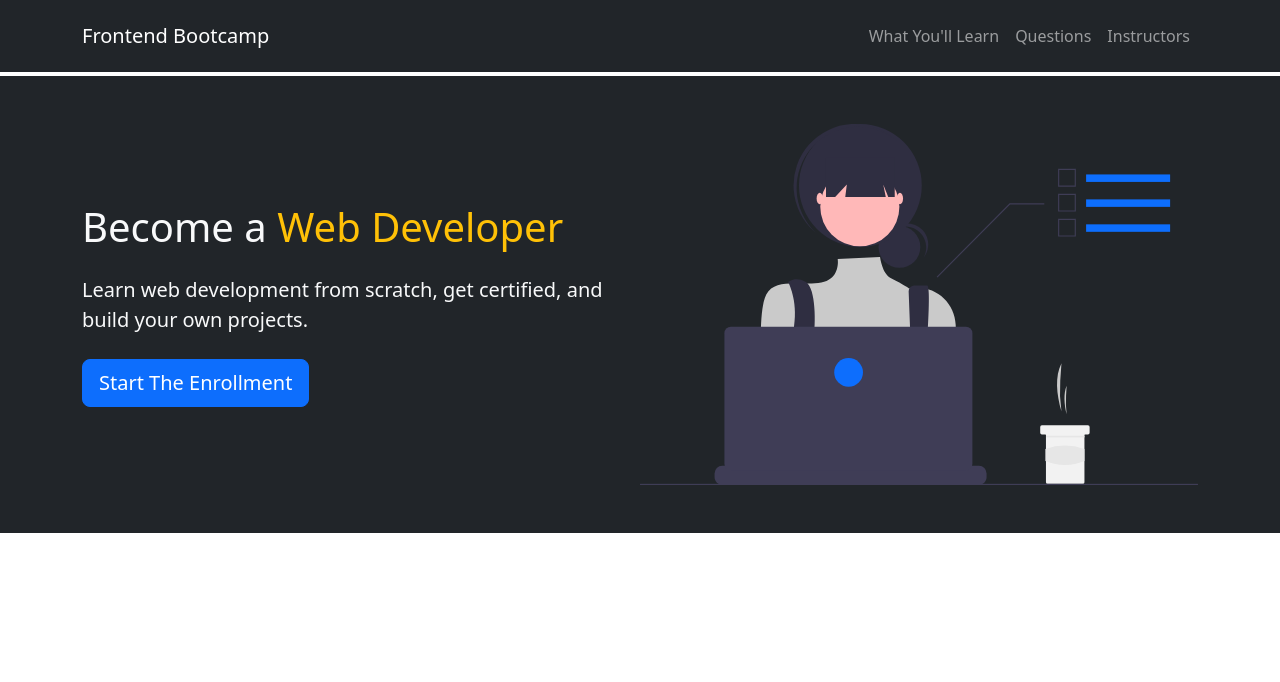
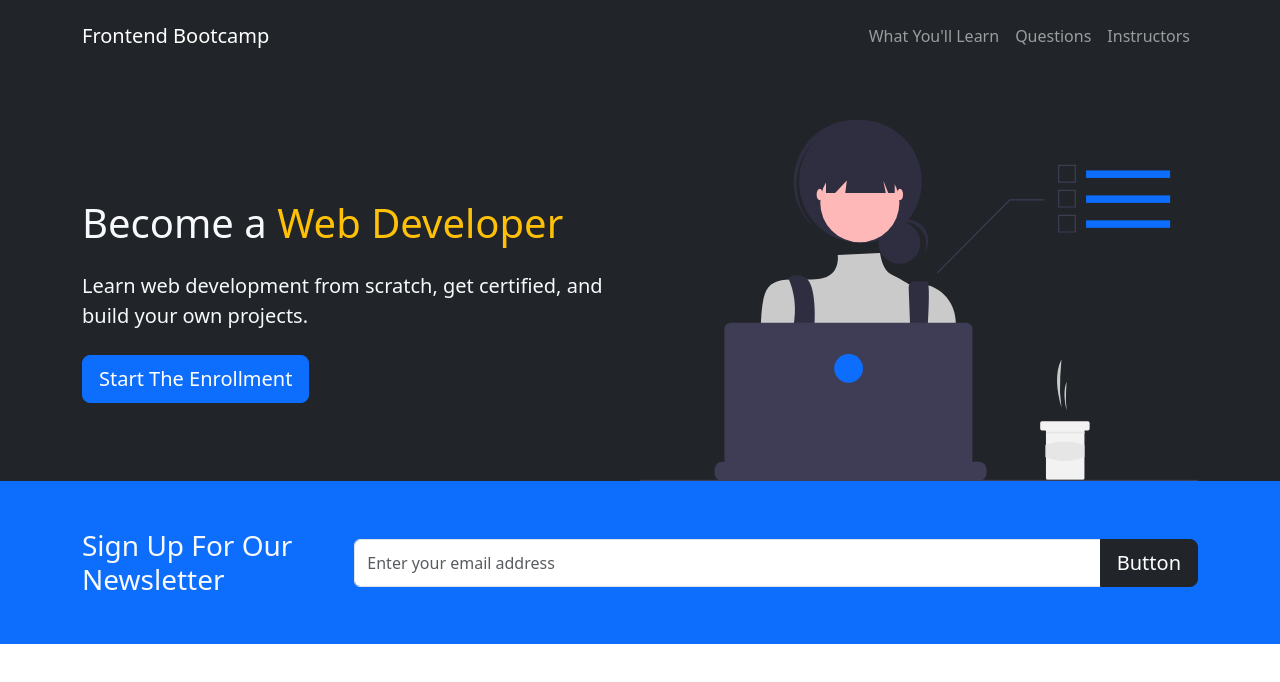
Before and after one commit to AhmedElyacoubiForJ/bootstrap-bootcamp-website, a plain HTML site: page index.html in a window 1280 px wide. Drawn offline with nearby package versions, Linux system fonts and the light colour scheme.

Commit message:
newsletter section

```diff
--- a/index.html
+++ b/index.html
@@ -49,8 +49,11 @@
 
     <!-- Showcase -->
     <!-- text-sm-start to align text smart endpoint -->
-     <!-- mt-1 is only to see that is a component above TODO is to romve it later -->
-    <section class="bg-dark text-light p-5 mt-1 text-center text-sm-start">
+    <!-- padding on the large screen 0 p-lg-0 -->
+    <!-- pt-lg-5 padding to push every thing down -->
+    <section
+      class="bg-dark text-light p-5 p-lg-0 pt-lg-5 text-center text-sm-start"
+    >
       <!-- some spaces on the left -->
       <div class="container">
         <!-- to become 2 coponents in one row -->
@@ -79,6 +82,29 @@
       </div>
     </section>
 
+    <!-- Newsletter -->
+    <!--  -->
+    <section class="bg-primary text-light p-5">
+      <div class="container">
+        <div class="d-md-flex justify-content-between align-items-center">
+          <h3 class="mb-3 mb-md-0">Sign Up For Our Newsletter</h3>
+          <div class="input-group news-input">
+            <input
+              type="text"
+              class="form-control"
+              placeholder="Enter your email address"
+            />
+            <button
+              class="btn btn-dark btn-lg"
+              type="button"
+            >
+              Button
+            </button>
+          </div>
+        </div>
+      </div>
+    </section>
+
     <script
       src="https://cdn.jsdelivr.net/npm/bootstrap@5.3.3/dist/js/bootstrap.bundle.min.js"
       integrity="sha384-YvpcrYf0tY3lHB60NNkmXc5s9fDVZLESaAA55NDzOxhy9GkcIdslK1eN7N6jIeHz"
--- a/style.css
+++ b/style.css
@@ -0,0 +1,5 @@
+@Media(min-width: 768px) {
+    .news-input {
+        width: 50%;
+    }
+}
```
Also changed, not shown: 1 other file.
